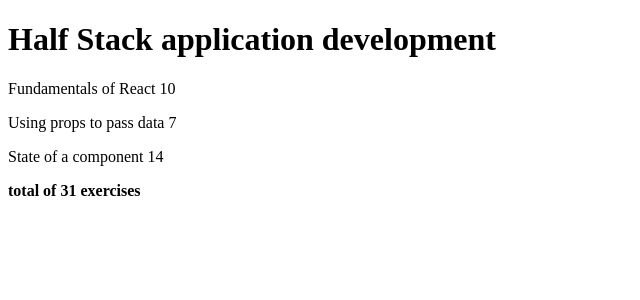
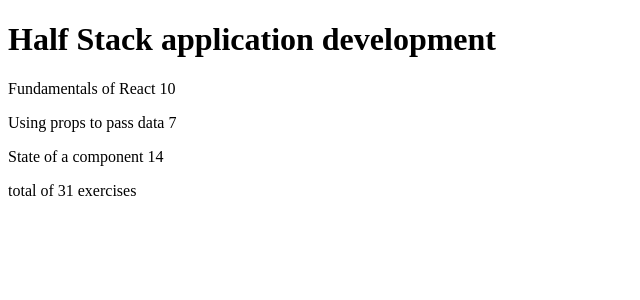
Before and after one commit to IsKevinHome/fullstack, a React (Create React App) app in the folder part 1/courseinfo/: page / in a window 1280 px wide. Shown: the top 300 px of the page, without its empty margins (0-640 px from the left). Built offline with nearby package versions, Linux system fonts and the light colour scheme.

Commit message:
2.3 finished

```diff
--- a/part 1/courseinfo/src/App.js
+++ b/part 1/courseinfo/src/App.js
@@ -1,49 +1,29 @@
 import React from "react";
 
-const Header = (props) => {
-    return (
-        <div>
-            <h1>{props.name}</h1>
-        </div>
-    );
+const Header = (props) => <h1>{props.title}</h1>;
+
+const Part = (props) => (
+    <p>
+        {props.part} {props.exercise}
+    </p>
+);
+
+const Content = ({ parts }) => {
+    return parts.map((part) => <Part key={part.name} part={part.name} exercise={part.exercises} />);
 };
 
-const Part = (props) => {
-    return <p>{props.name}</p>;
+const Total = ({ parts }) => {
+    const total = parts.reduce((accumulator, currentValue) => (accumulator += currentValue.exercises), 0);
+    return <p>total of {total} exercises</p>;
 };
 
-const Content = (props) => {
-    return (
-        <div>
-            <Part
-                name={props.parts.map((course) => (
-                    <p>
-                        {" "}
-                        {course.name} {course.exercises}{" "}
-                    </p>
-                ))}
-            />
-        </div>
-    );
-};
-
-const Total = (props) => {
-    return (
-        <p>
-            <b>total of {props.parts[0].exercises + props.parts[1].exercises + props.parts[2].exercises} exercises</b>
-        </p>
-    );
-};
-
-const Course = ({ course }) => {
-    return (
-        <>
-            <Header name={course.name} />
-            <Content parts={course.parts} />
-            <Total parts={course.parts} />
-        </>
-    );
-};
+const Course = ({ course }) => (
+    <div>
+        <Header title={course.name} />
+        <Content parts={course.parts} />
+        <Total parts={course.parts} />
+    </div>
+);
 
 const App = () => {
     const course = {
```
